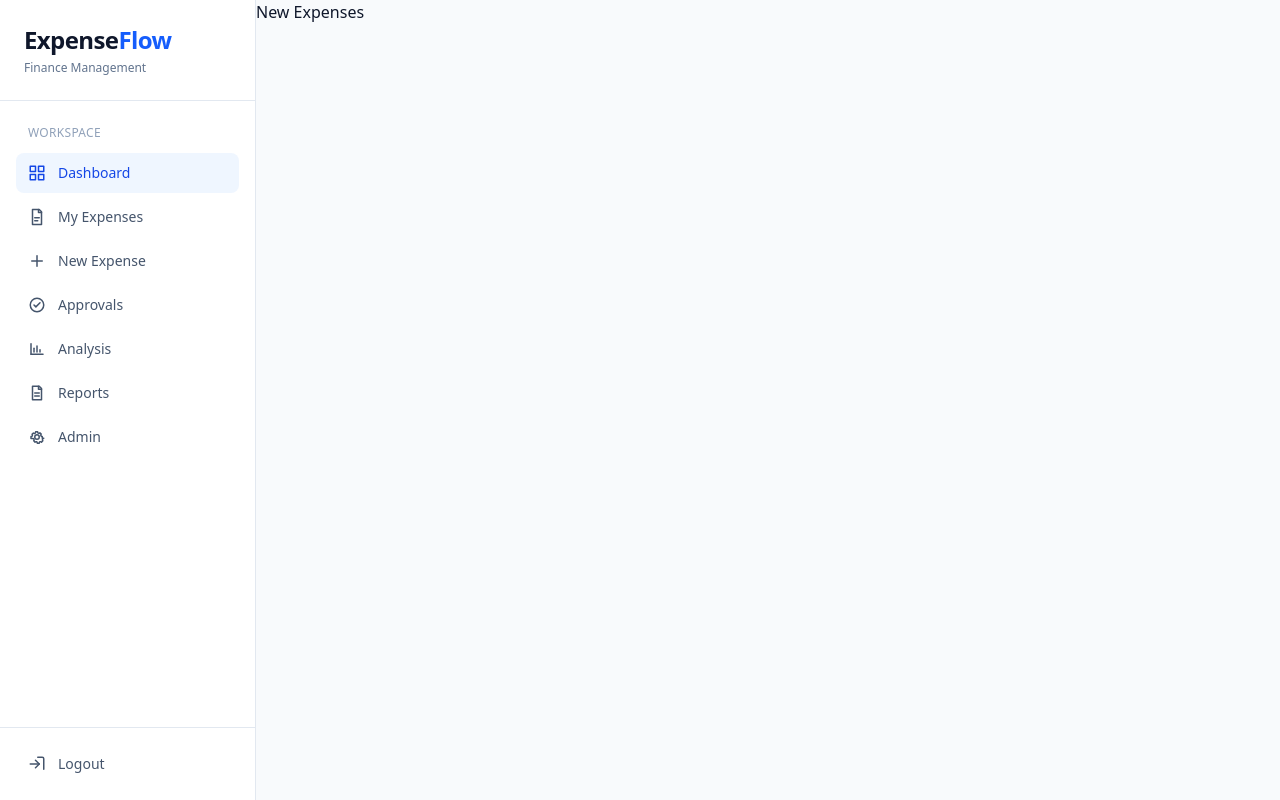
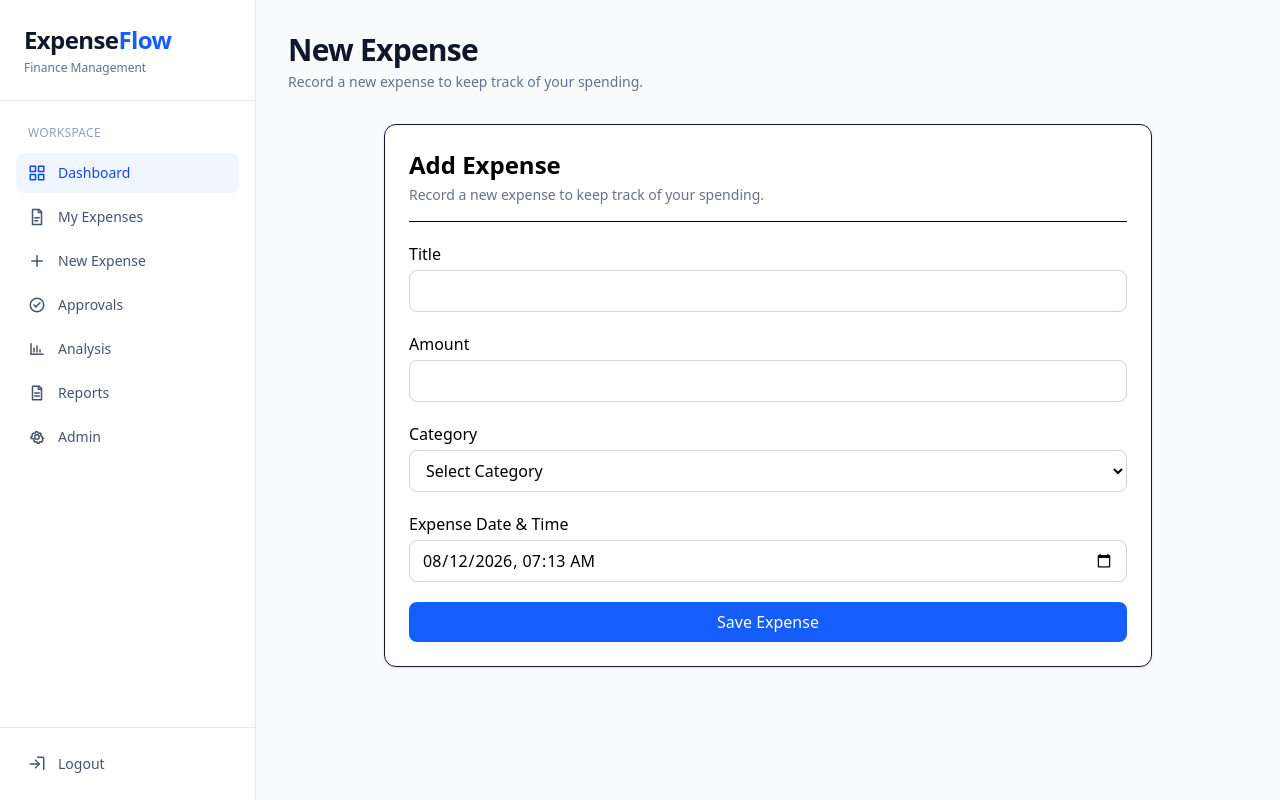
Before and after one commit to Aryayayayaa/expense-flow, a Next.js app: page /expenses/new in a window 1280 px wide. Built offline with nearby package versions, Linux system fonts and the light colour scheme.

Commit message:
feat: update new expense page UI

```diff
--- a/src/app/(dashboard)/expenses/new/page.tsx
+++ b/src/app/(dashboard)/expenses/new/page.tsx
@@ -1,3 +1,19 @@
+import NewExpensePageClient from "@/features/expenses/components/NewExpensePageClient";
+
 export default function NewExpensePage() {
-  return <h1>New Expenses</h1>;
+  return (
+    <main className="mx-auto w-full max-w-7xl px-4 py-8 sm:px-6 lg:px-8">
+      <div className="mb-8">
+        <h1 className="text-3xl font-semibold tracking-tight text-slate-900">
+          New Expense
+        </h1>
+
+        <p className="mt-1 text-sm text-slate-500">
+          Record a new expense to keep track of your spending.
+        </p>
+      </div>
+
+      <NewExpensePageClient />
+    </main>
+  );
 }
--- /dev/null
+++ b/src/features/expenses/components/NewExpensePageClient.tsx
@@ -0,0 +1,21 @@
+"use client";
+
+import { useState } from "react";
+
+import AddExpenseForm from "./AddExpenseForm";
+
+import { SerializedExpense } from "../types";
+
+export default function NewExpensePageClient() {
+  const [editingExpense, setEditingExpense] =
+    useState<SerializedExpense | null>(null);
+
+  return (
+    <div className="mx-auto w-full max-w-3xl">
+      <AddExpenseForm
+        editingExpense={editingExpense}
+        setEditingExpense={setEditingExpense}
+      />
+    </div>
+  );
+}
```
